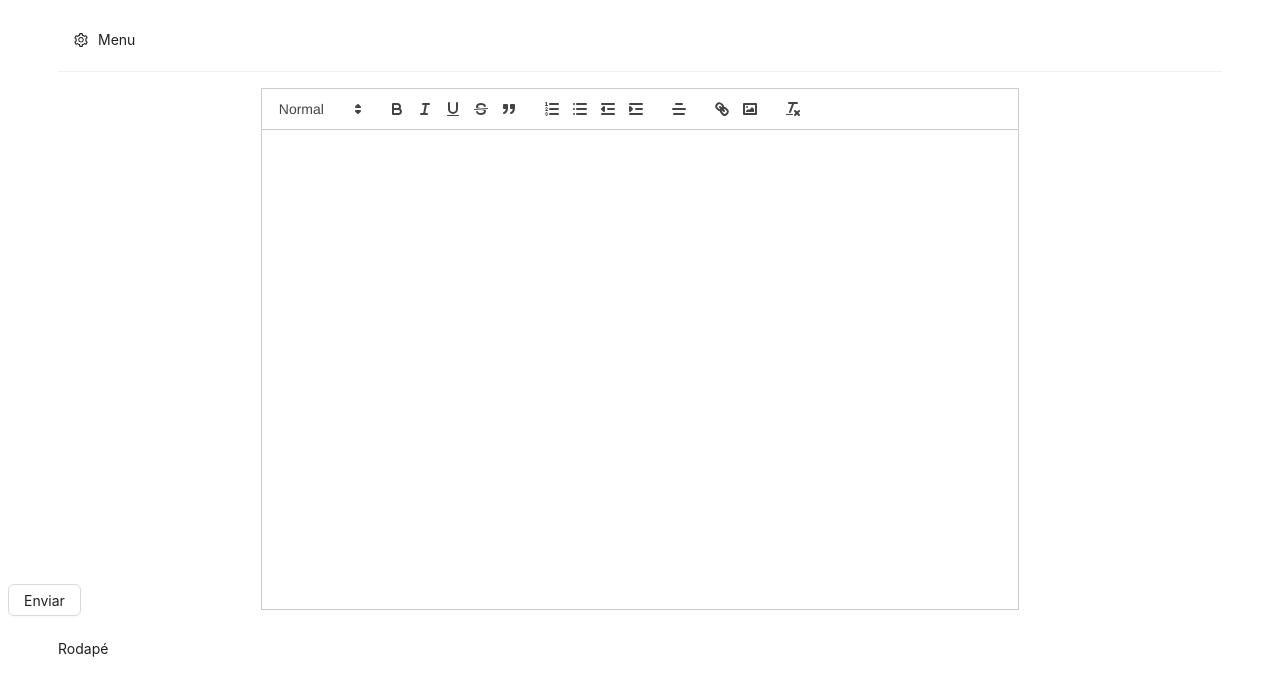
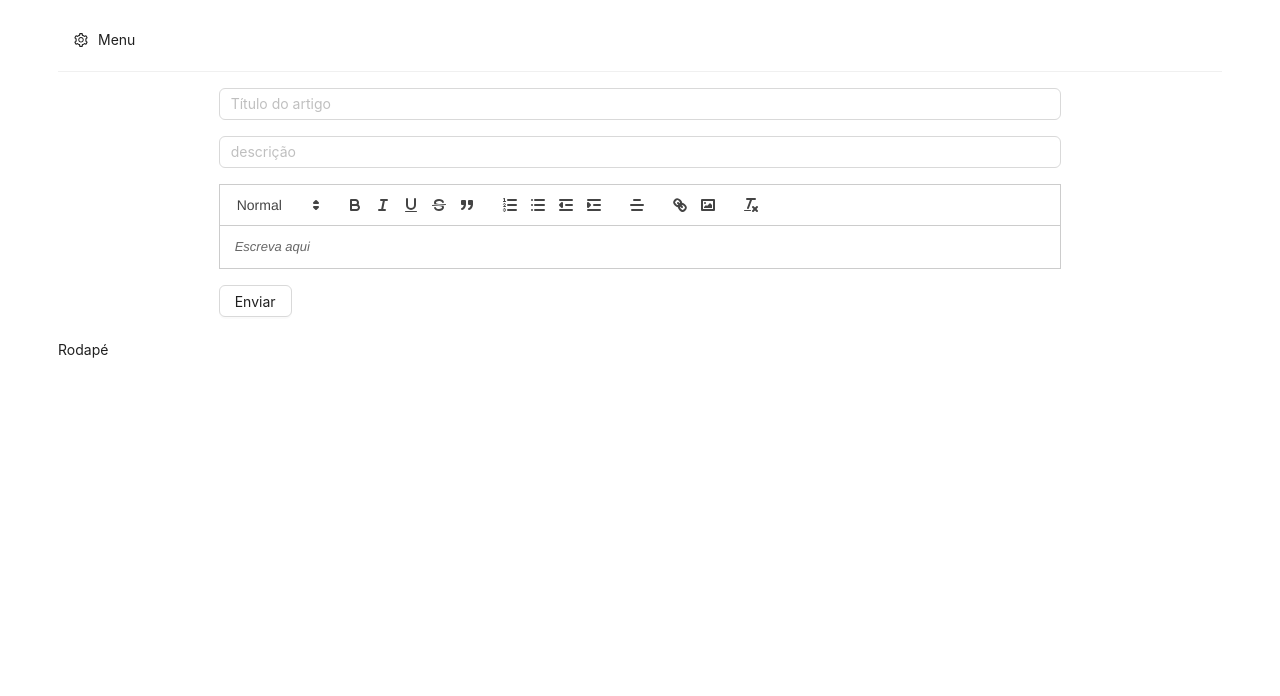
Before and after one commit to duzitug/quizz-reac-contextapi, a React (Vite) app: page /createArticle in a window 1280 px wide. Shown: the top 696 px of the page. Built offline with nearby package versions, Linux system fonts and the light colour scheme.

Commit message:
refactor: antd Rows and Columns

```diff
--- a/components/RichTextEditor.jsx
+++ b/components/RichTextEditor.jsx
@@ -7,7 +7,7 @@ import { getStorage, ref, uploadBytes, getDownloadURL } from "firebase/storage";
 
 import ReactQuill from "react-quill";
 import "react-quill/dist/quill.snow.css";
-import { Button, Spin, Space, message } from "antd";
+import { Button, Spin, Space, message, Input, Row, Col } from "antd";
 
 // Your web app's Firebase configuration
 const firebaseConfig = {
@@ -36,6 +36,9 @@ let quillRef = null;
 function RichTextEditor() {
   const [value, setValue] = React.useState("");
   const [imageUrl, setImageUrl] = React.useState("");
+  const [title, setTitle] = React.useState("");
+  const [description, setDescription] = React.useState("");
+
   const [messageApi, contextHolder] = message.useMessage();
   const key = "updatable";
 
@@ -124,12 +127,36 @@ function RichTextEditor() {
     >
       {contextHolder}
 
+      <Row>
+        <Col style={{ margin: "auto" }} span={16}>
+          <Input
+            placeholder="Título do artigo"
+            name="title"
+            value={title}
+            onchange={setTitle}
+          />
+        </Col>
+      </Row>
+
+      <Row>
+        <Col style={{ margin: "auto" }} span={16}>
+          <Input
+            placeholder="descrição"
+            name="description"
+            value={description}
+            onchange={setDescription}
+          />
+        </Col>
+      </Row>
+
       {loading && (
         <div style={{ textAlign: "center" }}>
           <Spin size="large" />
         </div>
       )}
 
+      <Row>
+        <Col style={{ margin: "auto" }} span={16}>
           <ReactQuill
             ref={(el) => {
               reactQuillRef = el;
@@ -141,16 +168,16 @@ function RichTextEditor() {
             }}
             formats={formats}
             modules={modules}
-        style={{
-          width: "60%",
-          margin: "auto",
-          height: "30rem",
-        }}
+            style={{}}
+            placeholder="Escreva aqui"
           />
+        </Col>
+      </Row>
+
+      <Row>
+        <Col style={{ margin: "auto" }} span={16}>
           <Button
             onClick={() => {
-          console.log(value);
-
               messageApi.open({
                 key,
                 type: "loading",
@@ -160,14 +187,13 @@ function RichTextEditor() {
               axios
                 .post("http://localhost:3000/api/article", {
                   article: {
-                title: "titulo do artigo 2",
-                description: "description 2",
+                    title,
+                    description,
                     body: value,
                     imageUrl,
                   },
                 })
                 .then((response) => {
-              console.log(response);
                   messageApi.open({
                     key,
                     type: "success",
@@ -179,6 +205,8 @@ function RichTextEditor() {
           >
             Enviar
           </Button>
+        </Col>
+      </Row>
     </Space>
   );
 }
```
Lines whose indentation alone changed are shown as unchanged.
